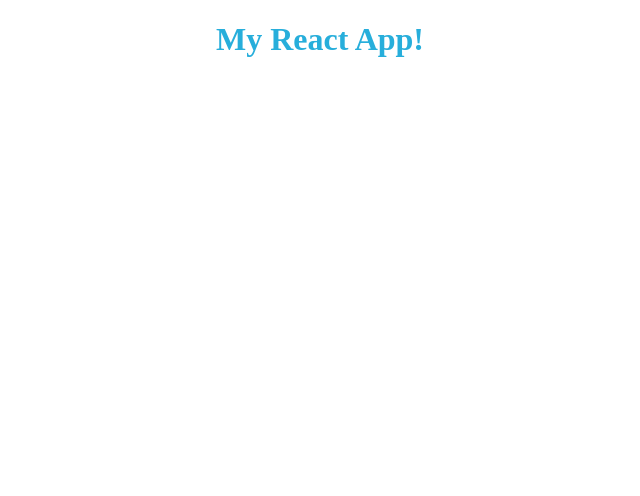
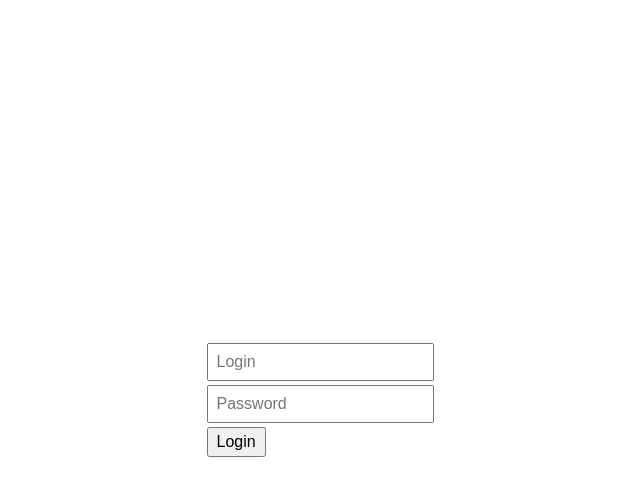
Before and after one commit to nomernabis/admin-panel-frontend, a React app: page / in a window 1280 px wide. Shown: the top 496 px of the page, without its empty margins (320-960 px from the left). Built offline with nearby package versions, Linux system fonts and the light colour scheme.

Commit message:
login form added

```diff
--- a/src/components/App.js
+++ b/src/components/App.js
@@ -1,12 +1,12 @@
 import React, { Component } from "react"
-
+import Login from './Login'
 import "../styles/App.css"
 
 class App extends Component{
     render() {
         return (
             <div>
-                <h1>My React App!</h1>
+                <Login/>
             </div>
         )
     }
--- /dev/null
+++ b/src/components/Login.js
@@ -0,0 +1,19 @@
+import React, { Component } from "react"
+import "../styles/common.css"
+import "../styles/Login.css"
+
+class Login extends Component{
+    render(){
+        return (
+            <div className="login-page flex flex-center">
+                <div>
+                    <input className="login-input" placeholder="Login" type="text" /><br />
+                    <input className="login-input" placeholder="Password" type="password" /><br />
+                    <button className="login-button">Login</button>
+                </div>
+            </div>
+        )
+    }
+}
+
+export default Login
--- /dev/null
+++ b/src/styles/Login.css
@@ -0,0 +1,16 @@
+.login-page{
+    height: 100vh;
+    width: 100%;
+}
+.login-input{
+    padding: 8px;
+    margin-bottom: 4px;
+    font-size: 16px;
+}
+.login-form{
+    padding: 15px;
+}
+.login-button{
+    font-size: 16px;
+    padding: 4px 8px;
+}
--- /dev/null
+++ b/src/styles/common.css
@@ -0,0 +1,10 @@
+html, body{
+    margin: 0;
+}
+.flex {
+    display: flex;
+}
+.flex-center{
+    justify-content: center;
+    align-items: center;
+}
```
Also changed, not shown: 1 other file (tests, documents, lock files or other folders).
